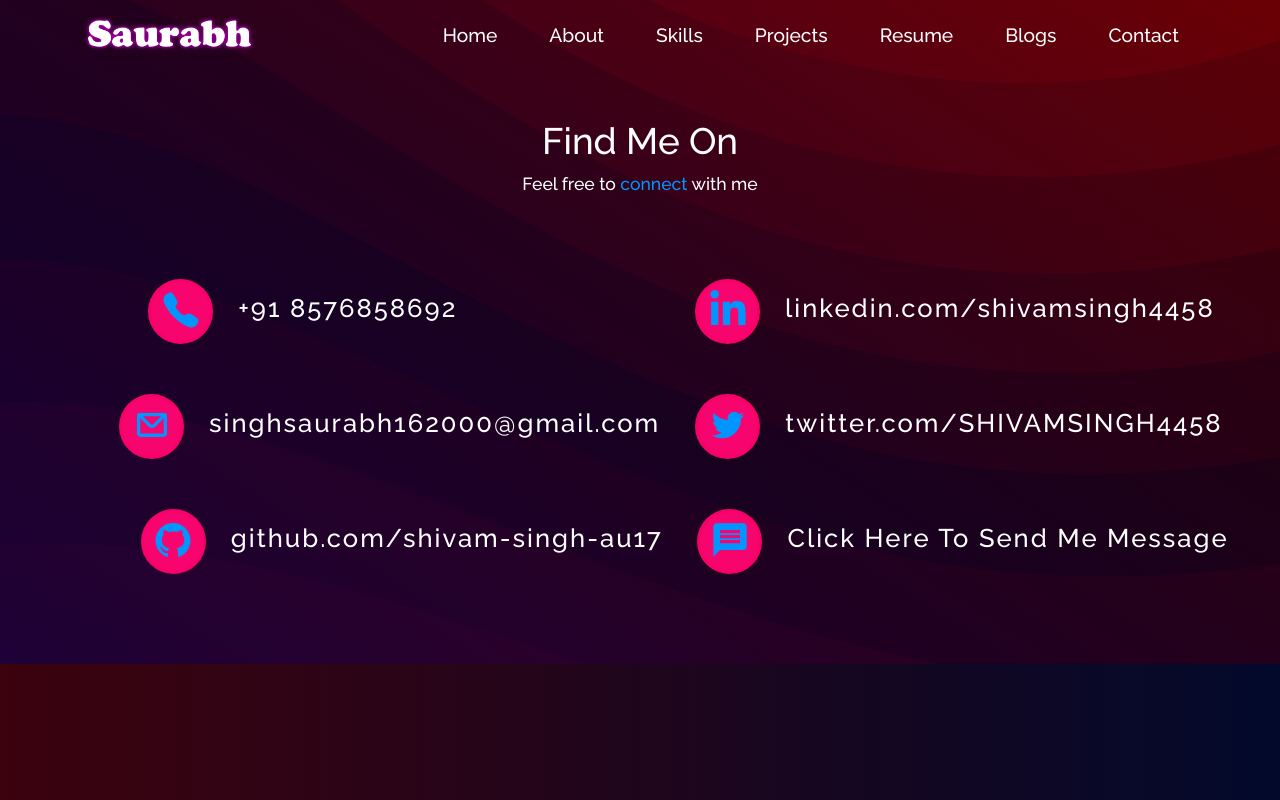
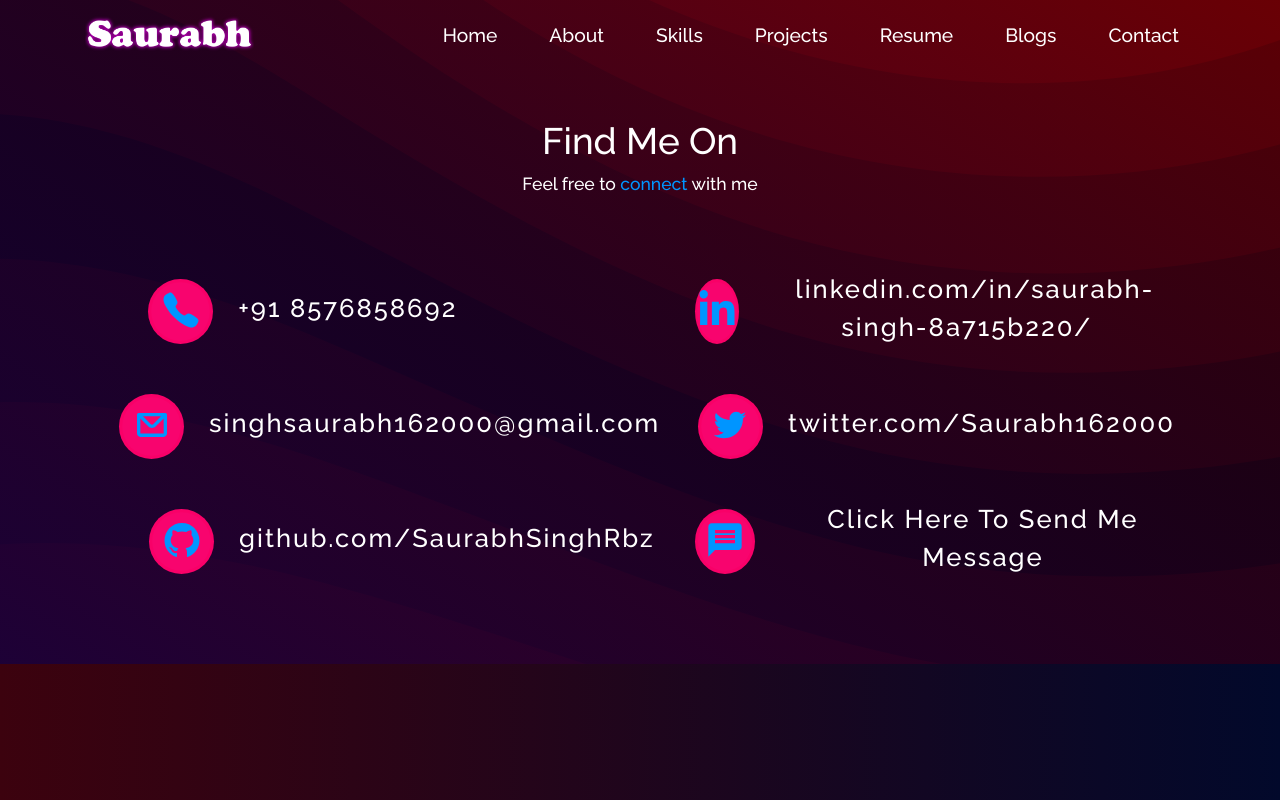
Before and after one commit to SaurabhSinghRbz/my-portfolio, a React (Create React App) app: page /contact in a window 1280 px wide. Built offline with nearby package versions, Linux system fonts and the light colour scheme.

Commit message:
adding twitter icon on homePage

```diff
--- a/src/components/Contact/Contact.js
+++ b/src/components/Contact/Contact.js
@@ -57,7 +57,7 @@ function Contact() {
               </li>
               <li className="social-icons-contect fifth">
                 <a
-                  href="https://github.com/shivam-singh-au17"
+                  href="https://github.com/SaurabhSinghRbz"
                   target="_blank"
                   rel="noreferrer"
                   className="icon-colour  home-social-icons"
@@ -68,9 +68,9 @@ function Contact() {
                   className="link-text-css"
                   target="_blank"
                   rel="noreferrer"
-                  href="https://github.com/shivam-singh-au17"
+                  href="https://github.com/SaurabhSinghRbz"
                 >
-                  github.com/shivam-singh-au17
+                  github.com/SaurabhSinghRbz
                 </a>
               </li>
             </ul>
@@ -79,7 +79,7 @@ function Contact() {
             <ul className="home-about-social-links">
               <li className="social-icons-contect second">
                 <a
-                  href="https://www.linkedin.com/in/shivamsingh4458/"
+                  href="https://www.linkedin.com/in/saurabh-singh-8a715b220/"
                   target="_blank"
                   rel="noreferrer"
                   className="icon-colour  home-social-icons"
@@ -90,15 +90,15 @@ function Contact() {
                   className="link-text-css"
                   target="_blank"
                   rel="noreferrer"
-                  href="https://www.linkedin.com/in/shivamsingh4458/"
+                  href="https://www.linkedin.com/in/saurabh-singh-8a715b220/"
                 >
-                  linkedin.com/shivamsingh4458
+                  linkedin.com/in/saurabh-singh-8a715b220/
                   <span style={{ opacity: 0 }}>||</span>
                 </a>
               </li>
               <li className="social-icons-contect fourth">
                 <a
-                  href="https://twitter.com/SHIVAMSINGH4458"
+                  href="https://twitter.com/Saurabh162000"
                   target="_blank"
                   rel="noreferrer"
                   className="icon-colour  home-social-icons"
@@ -109,9 +109,9 @@ function Contact() {
                   className="link-text-css"
                   target="_blank"
                   rel="noreferrer"
-                  href="https://twitter.com/SHIVAMSINGH4458"
+                  href="https://twitter.com/Saurabh162000"
                 >
-                  twitter.com/SHIVAMSINGH4458
+                  twitter.com/Saurabh162000
                   <span style={{ opacity: 0 }}>|</span>
                 </a>
               </li>
--- a/src/components/Home/ContectLogo.jsx
+++ b/src/components/Home/ContectLogo.jsx
@@ -4,7 +4,7 @@ import { FaLinkedinIn } from "react-icons/fa";
 import { CgMail } from "react-icons/cg";
 import MyModal from "./Modal";
 import Callme from "./Callme";
-import { IoCall } from "react-icons/io5";
+import { IoCall, IoLogoTwitter } from "react-icons/io5";
 
 const ContectLogo = () => {
   const [modalShow, setModalShow] = React.useState(false);
@@ -31,6 +31,16 @@ const ContectLogo = () => {
               className="icon-colourTwo  home-social-iconsTwo"
             >
               <FaLinkedinIn />
+            </a>
+          </li>
+          <li className="social-iconsTwo">
+            <a
+              href="https://twitter.com/Saurabh162000"
+              target="_blank"
+              rel="noreferrer"
+              className="icon-colourTwo home-social-iconsTwo"
+            >
+              <IoLogoTwitter />
             </a>
           </li>
           <li className="social-iconsTwo">
@@ -61,6 +71,7 @@ const ContectLogo = () => {
               <AiFillInstagram />
             </a>
           </li>
+
         </ul>
       </span>
     </>
```
